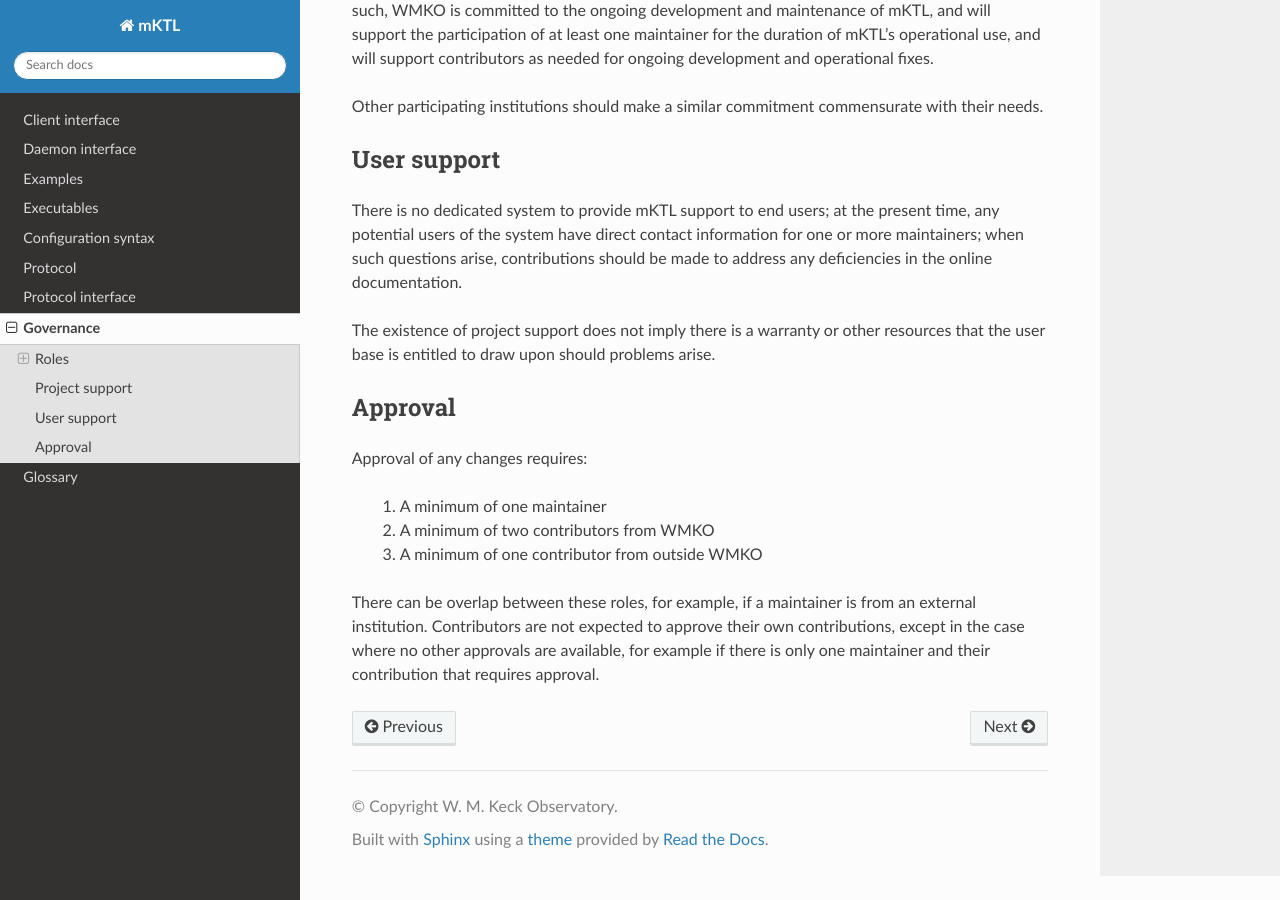
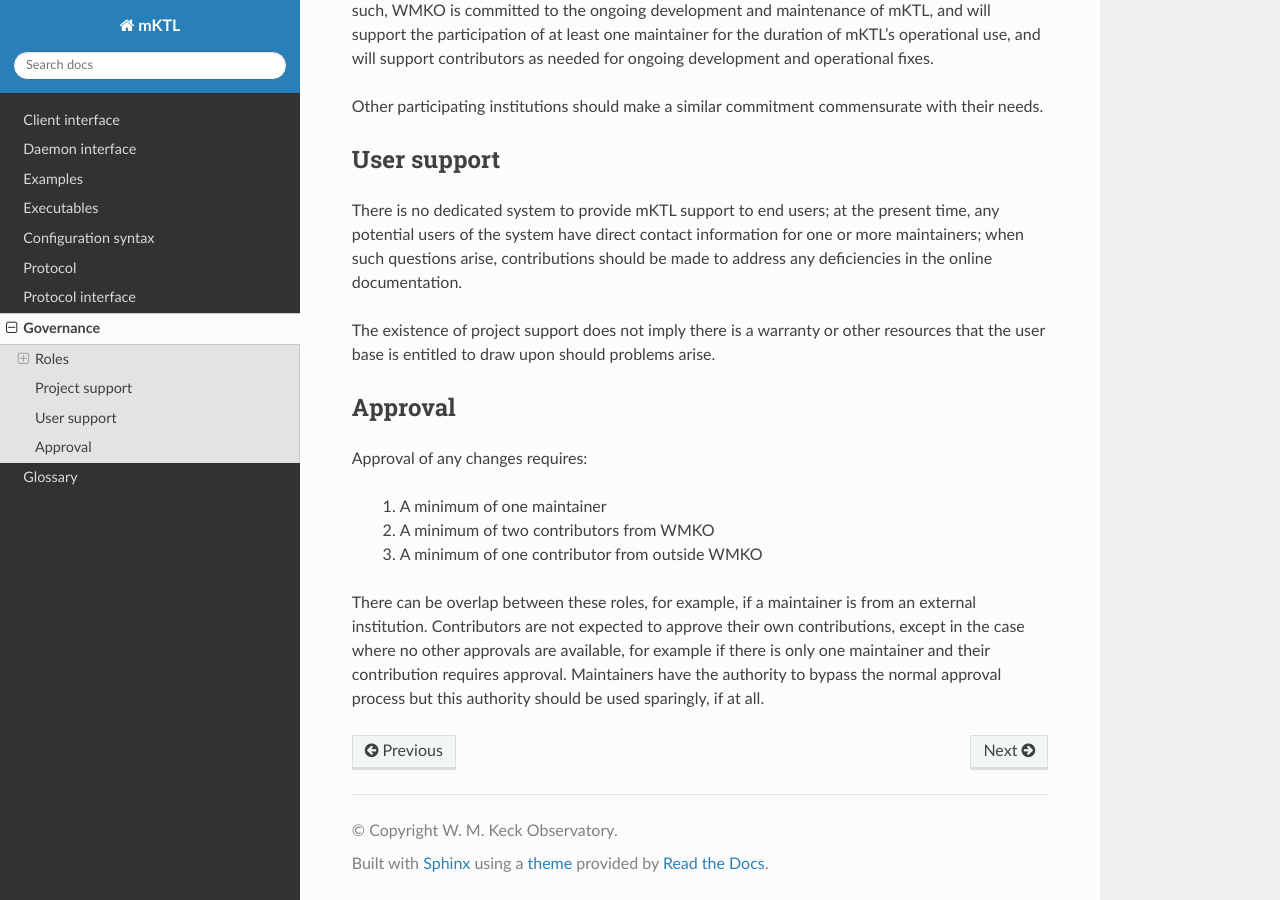
Before and after one commit to KeckObservatory/mKTL, a Sphinx documentation site: the page built from doc/governance.rst, in a window 1280 px wide and 900 px high, scrolled down 975 px. Built offline with Sphinx 7.4.7 and the Read the Docs theme 3.1.0, drawn with Linux system fonts in a browser that asks for light colours.

Commit message:
Tweak to the tail end of the approval language.

```diff
--- a/doc/governance.rst
+++ b/doc/governance.rst
@@ -79,5 +79,6 @@ Approval of any changes requires:
 There can be overlap between these roles, for example, if a maintainer is
 from an external institution. Contributors are not expected to approve their
 own contributions, except in the case where no other approvals are available,
-for example if there is only one maintainer and their contribution that
-requires approval.
+for example if there is only one maintainer and their contribution requires
+approval. Maintainers have the authority to bypass the normal approval process
+but this authority should be used sparingly, if at all.
```
